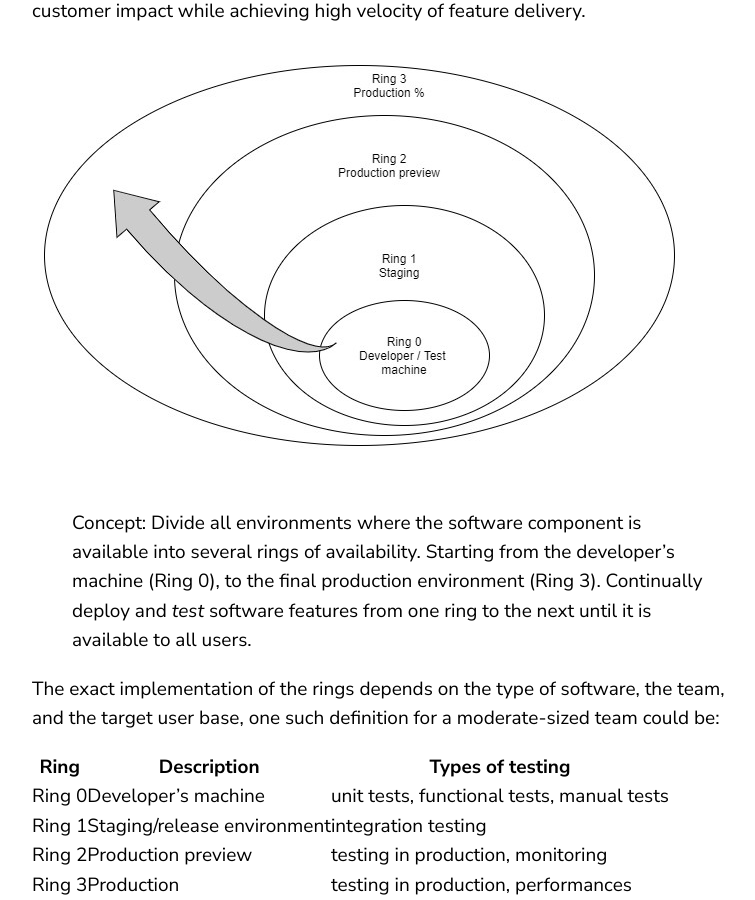
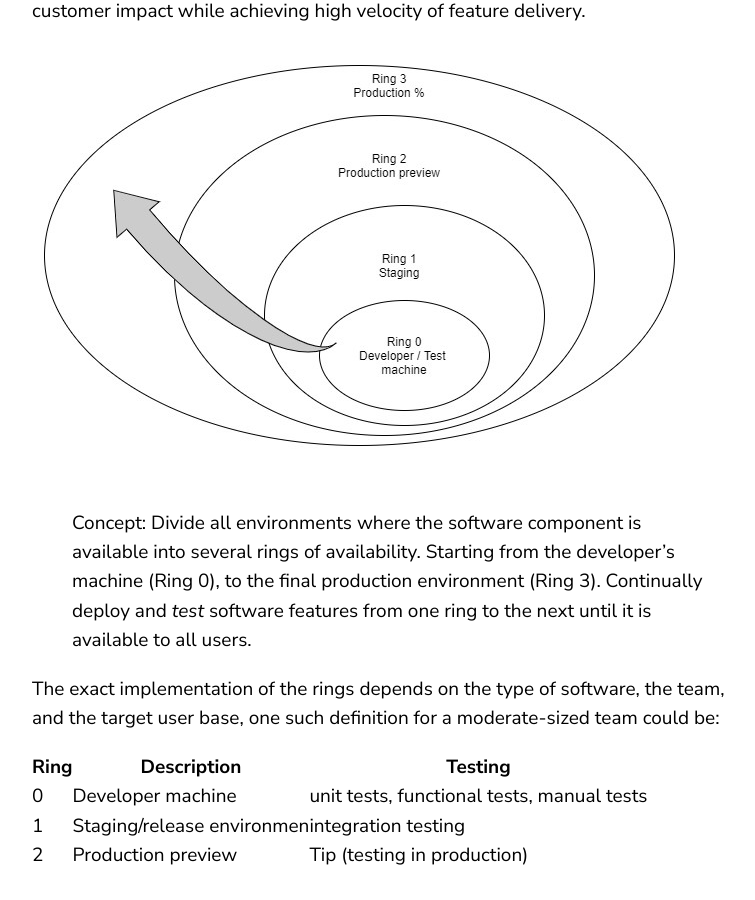
Before and after one commit to nobelk/nobelk.github.io, a Jekyll site: the page built from _posts/2020-08-15-deployment-in-rings.markdown, in a window 1280 px wide and 900 px high, scrolled down 1950 px. Shown: the whole window, without its empty margins (68-823 px from the left). Built offline with Jekyll 4.4.1, drawn with Linux system fonts in a browser that asks for light colours; after the commit the page ends 2821 px from its top, so only the background shows below that.

Commit message:
Updated table

```diff
--- a/_posts/2020-08-15-deployment-in-rings.markdown
+++ b/_posts/2020-08-15-deployment-in-rings.markdown
@@ -30,13 +30,8 @@ Ring-wise continuous deployment is one such method to mitigate the risk of custo
 
 The exact implementation of the rings depends on the type of software, the team, and the target user base, one such definition for a moderate-sized team could be:
 
-| Ring | Description | Types of testing |
-| -----|-------------|------------------- |
-| Ring 0 | Developer's machine | unit tests, functional tests, manual tests |
-| -------|---------------------|-------------------------------------------- |
-| Ring 1 | Staging/release environment | integration testing |
-| -------|-----------------------------|---------------------- |
-| Ring 2 | Production preview | testing in production, monitoring |
-| -------|---------------------|----------------------------------- |
-| Ring 3 | Production | testing in production, performances |
-| -------|------------|-------------------------------------- |
+| Ring | Description                | Testing                                    |   |   |
+|------|----------------------------|--------------------------------------------|---|---|
+| 0    | Developer machine          | unit tests, functional tests, manual tests |   |   |
+| 1    | Staging/release environmen | integration testing                        |   |   |
+| 2    | Production preview         | Tip (testing in production)                |   |   |
```
